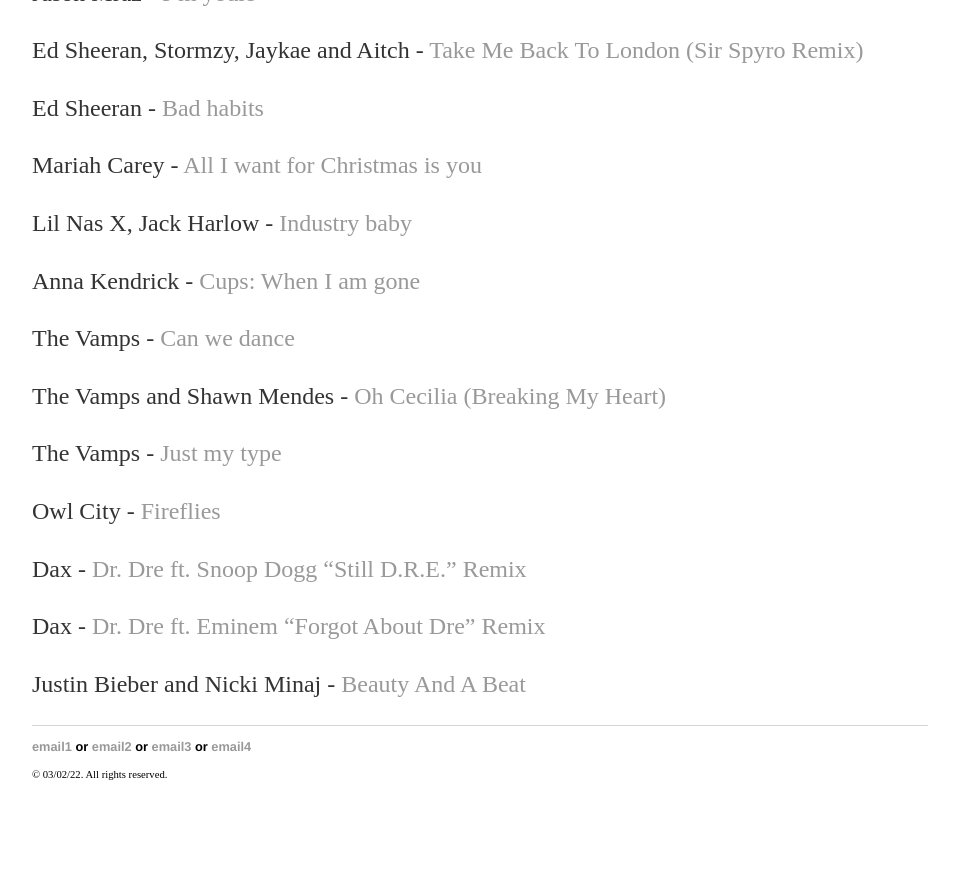
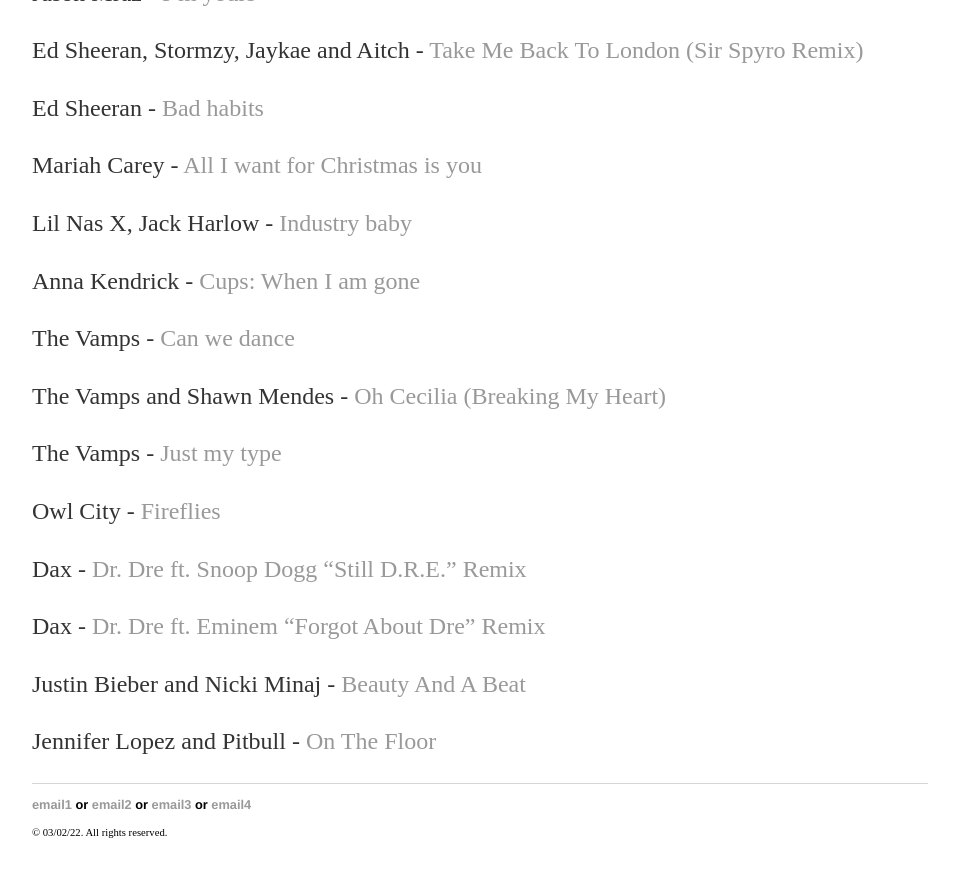
Before and after one commit to yjkweon24/yjkweon24.github.io, a Jekyll site: the page built from _posts/2018-10-23-songs-that-i-love.md, in a window 1280 px wide and 900 px high, scrolled down 19027 px. Shown: the top 877 px of the window, without its empty margins (160-1119 px from the left). Built offline with Jekyll 4.4.1, drawn with Linux system fonts in a browser that asks for light colours; before the commit the page ends 19869 px from its top, so only the background shows below that.

Commit message:
Update 2018-10-23-songs-that-i-love.md

```diff
--- a/_posts/2018-10-23-songs-that-i-love.md
+++ b/_posts/2018-10-23-songs-that-i-love.md
@@ -676,3 +676,5 @@
 Dax - [Dr. Dre ft. Eminem "Forgot About Dre" Remix](https://www.youtube.com/watch?v=nCGmeoyImIs)
 
 Justin Bieber and Nicki Minaj - [Beauty And A Beat](https://youtu.be/Ys7-6_t7OEQ)
+
+Jennifer Lopez and Pitbull - [On The Floor](https://www.youtube.com/watch?v=t4H_Zoh7G5A)
```
